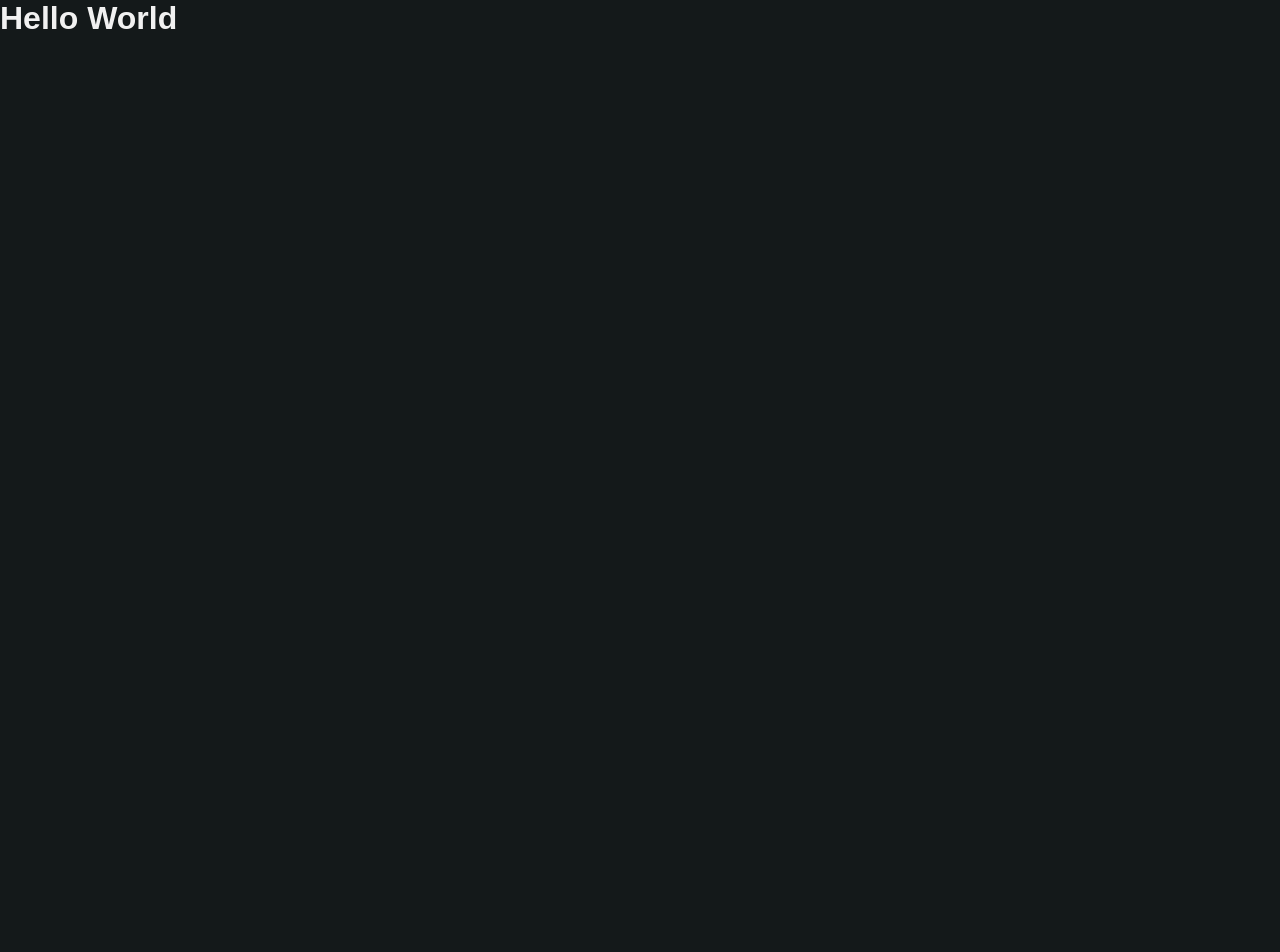
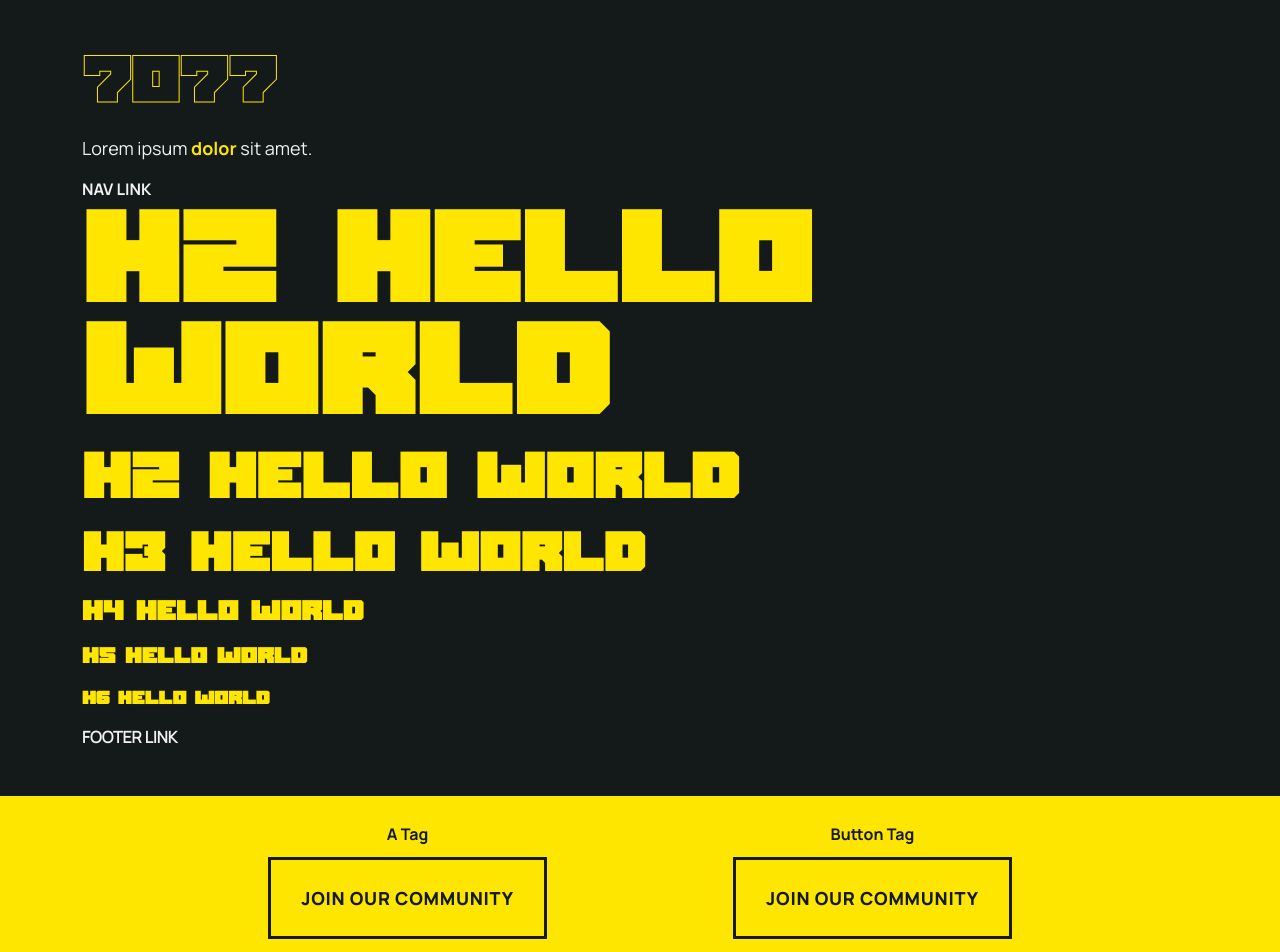
Before and after one commit to fiverr-work/bushido-7077-nft, a React (Create React App) app: page /components in a window 1280 px wide. Shown: the top 952 px of the page. Before the commit the page ends 800 px from the top, so only its background shows below. Built offline with nearby package versions, Linux system fonts and the light colour scheme.

Commit message:
main styling are ready

```diff
--- a/package.json
+++ b/package.json
@@ -8,8 +8,10 @@
     "@testing-library/user-event": "^12.1.10",
     "react": "^17.0.2",
     "react-dom": "^17.0.2",
+    "react-router-dom": "^6.0.2",
     "react-scripts": "4.0.3",
     "sass": "^1.43.4",
+    "styled-components": "^5.3.3",
     "web-vitals": "^1.0.1"
   },
   "scripts": {
--- a/src/App.js
+++ b/src/App.js
@@ -1,11 +1,20 @@
-import "./sass/style.scss";
+import { BrowserRouter as Router, Routes, Route } from "react-router-dom";
 
-function App() {
+// Pages
+import Home from "./pages/Home";
+import Components from "./pages/Components";
+import NotFound from "./pages/NotFound";
+
+const App = () => {
   return (
-    <div>
-      <h1>Hello World</h1>
-    </div>
+    <Router>
+      <Routes>
+        <Route exact path="/" element={<Home />} />
+        <Route exact path="/components" element={<Components />} />
+        <Route path="*" element={<NotFound />} />
+      </Routes>
+    </Router>
   );
-}
+};
 
 export default App;
--- a/src/index.js
+++ b/src/index.js
@@ -1,6 +1,7 @@
 import React from "react";
 import ReactDOM from "react-dom";
 import App from "./App";
+import "./sass/style.scss";
 
 ReactDOM.render(
   <React.StrictMode>
--- /dev/null
+++ b/src/pages/Components.jsx
@@ -0,0 +1,68 @@
+import React from "react";
+import styled from "styled-components";
+import { Link } from "react-router-dom";
+
+const Components = () => {
+  return (
+    <div style={{ padding: "50px 0" }}>
+      <div className="container">
+        <h2 className="text-stroke">7077</h2>
+        <p>
+          Lorem ipsum <b>dolor</b> sit amet.
+        </p>
+        <a href="/">nav link</a>
+        <h1>h2 Hello World</h1>
+        <h2>h2 Hello World</h2>
+        <h3>h3 Hello World</h3>
+        <h4>h4 Hello World</h4>
+        <h5>h5 Hello World</h5>
+        <h6>h6 Hello World</h6>
+        <footer>
+          <a href="/">footer link</a>
+        </footer>
+      </div>
+      <Buttons>
+        <div className="container">
+          <div>
+            <label>a tag</label>
+            <Link to="/" className="btn">
+              join our community
+            </Link>
+          </div>
+          <div>
+            <label>button tag</label>
+            <button>join our community</button>
+          </div>
+        </div>
+      </Buttons>
+    </div>
+  );
+};
+
+export default Components;
+
+const Buttons = styled.section`
+  margin-top: 50px;
+  margin-bottom: 50px;
+  padding-top: 30px;
+  padding-bottom: 30px;
+  background-color: #ffe600;
+  color: #14191a;
+  .container {
+    display: flex;
+    justify-content: space-evenly;
+    align-items: center;
+    flex-wrap: wrap;
+    > * {
+      margin-bottom: 15px;
+      display: flex;
+      align-items: center;
+      flex-direction: column;
+      label {
+        margin-bottom: 15px;
+        text-transform: capitalize;
+        font-family: "Manrope Bold";
+      }
+    }
+  }
+`;
--- /dev/null
+++ b/src/pages/Home.jsx
@@ -0,0 +1,7 @@
+import React from "react";
+
+const Home = () => {
+  return <div>Home</div>;
+};
+
+export default Home;
--- /dev/null
+++ b/src/pages/NotFound.jsx
@@ -0,0 +1,7 @@
+import React from "react";
+
+const NotFound = () => {
+  return <div>NotFound</div>;
+};
+
+export default NotFound;
--- a/src/sass/fonts.scss
+++ b/src/sass/fonts.scss
@@ -59,3 +59,112 @@
     font-family: "NotoSansJP Thin";
     src: url("../fonts/NotoSansJP/NotoSansJP-Thin.otf");
 }
+
+body{
+    font-family: 'Manrope', sans-serif;
+    font-weight: normal;
+    font-stretch: normal;
+    font-style: normal;
+    line-height: 1;
+    letter-spacing: normal;
+}
+
+h1, h2, h3, h4, h5, h6 {
+    font-family: "BlackBison";
+    margin-bottom: 24px;
+    color: #ffe600;
+}
+
+h1{
+    font-size: 7rem;
+}
+
+h2{
+    font-size: 3.5rem;
+}
+
+h3{
+    font-size: 3rem;
+}
+
+h4{
+    font-size: 1.5rem;
+}
+
+h5{
+    font-size: 1.2rem;
+}
+
+h6{
+    font-size: 1rem;
+}
+
+p{
+    font-family: "Manrope Regular";
+    font-size: 1.125rem;
+    line-height: 2;
+    margin-bottom: 15px;
+    b{
+        font-family: "Manrope Bold";
+        color: #ffe600;
+    }
+}
+
+a{
+    text-transform: uppercase;
+    font-family: "Manrope Bold";
+    font-weight: bold;
+    font-size: 1rem;
+}
+
+footer a{
+    font-family: "Manrope Regular";
+}
+
+.btn, button{
+    text-transform: uppercase;
+    font-family: "Manrope ExtraBold";
+    font-size: 1.125rem;
+    font-weight: 800;
+    line-height: 200%;
+    letter-spacing: 0.04em;
+}
+
+.text-stroke{
+    color: transparent;
+    -webkit-text-stroke: 1px #ffe600;
+    paint-order: stroke fill;
+}
+
+@media (max-width: 768px) {
+    h1, h2, h3, h4, h5, h6 {
+        margin-bottom: 15px;
+    }
+    h1{
+        font-size: 3rem;
+    }
+    h2{
+        font-size: 2rem;
+    }
+    h3{
+        font-size: 1.85rem;
+    }
+    h4{
+        font-size: 1.3rem;
+    }
+    h5{
+        font-size: 1rem;
+    }
+    h6{
+        font-size: 0.756rem;
+    }
+    p{
+        font-size: 1rem;
+    }
+    a{
+        font-size: 0.85rem;
+    }
+    .btn, button{
+        font-size: 0.95rem;
+    }
+}
--- a/src/sass/main.sass
+++ b/src/sass/main.sass
@@ -1,7 +1,19 @@
 body
-    font-family: 'Manrope', sans-serif
-    background: #14191A
+    background-color: #14191A
     color: #F1F1F1
 
-h1
-    font-family: 'Manrope', sans-serif
+a
+    color: #f1f1f1
+    &:hover
+        color: #ffe600
+
+button, .btn
+    background: transparent
+    color: #14191A
+    border: 3px solid #14191A
+    padding: 20px 30px
+    display: inline-block
+    text-align: center
+    &:hover
+        color: #F1F1F1
+        background-color: #14191A
--- a/src/sass/normalize.scss
+++ b/src/sass/normalize.scss
@@ -53,7 +53,6 @@ img {
   max-width: 100%;
 }
 
-
 a{
   text-decoration: none;
   transition: color 200ms ease-in-out;
@@ -67,8 +66,8 @@ button{
   all: unset;
   cursor: pointer;
   transition: transform 0.2s ease-in-out;
-  &:active {
-    transform: scale(0.98);
+  &:focus-visible, &:active {
+    transform: translate(2px, 1px);
     transition: transform 0.2s ease-in-out;
   }
 }
--- a/src/sass/style.scss
+++ b/src/sass/style.scss
@@ -1,4 +1,4 @@
+@import "./normalize";
 @import "./fonts";
-@import "./normalize";
 @import "./helpers";
 @import "./main";
```
Also changed, not shown: 2 other files (tests, documents, lock files or other folders).
